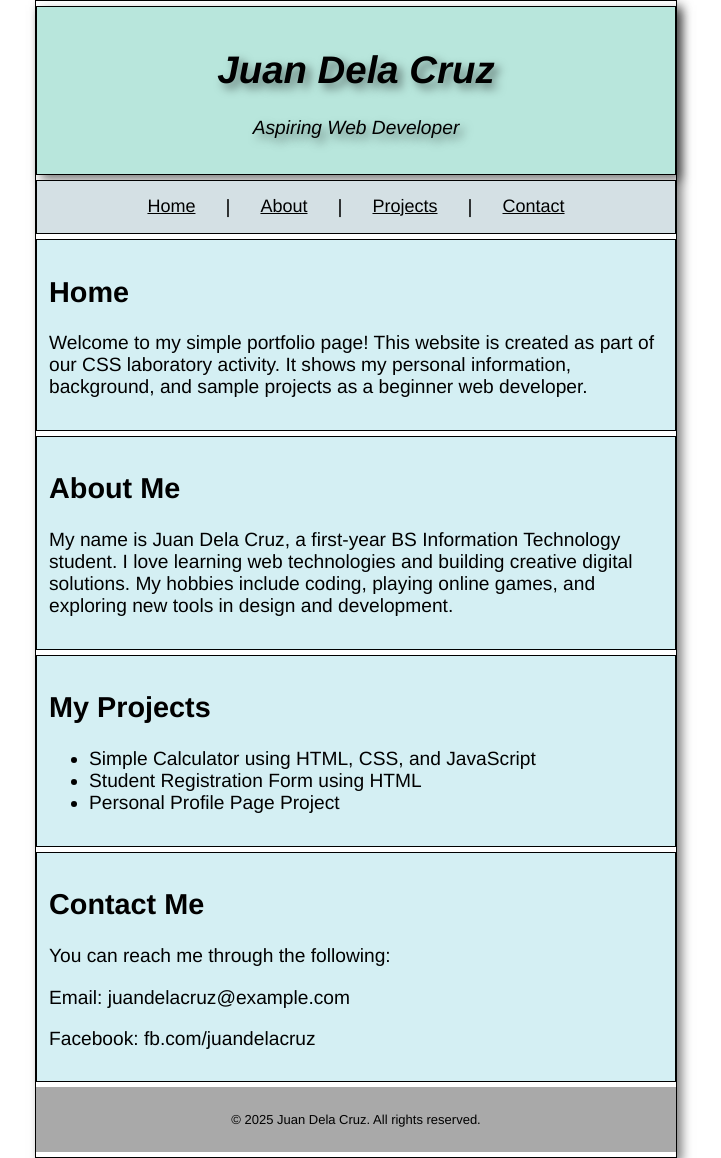
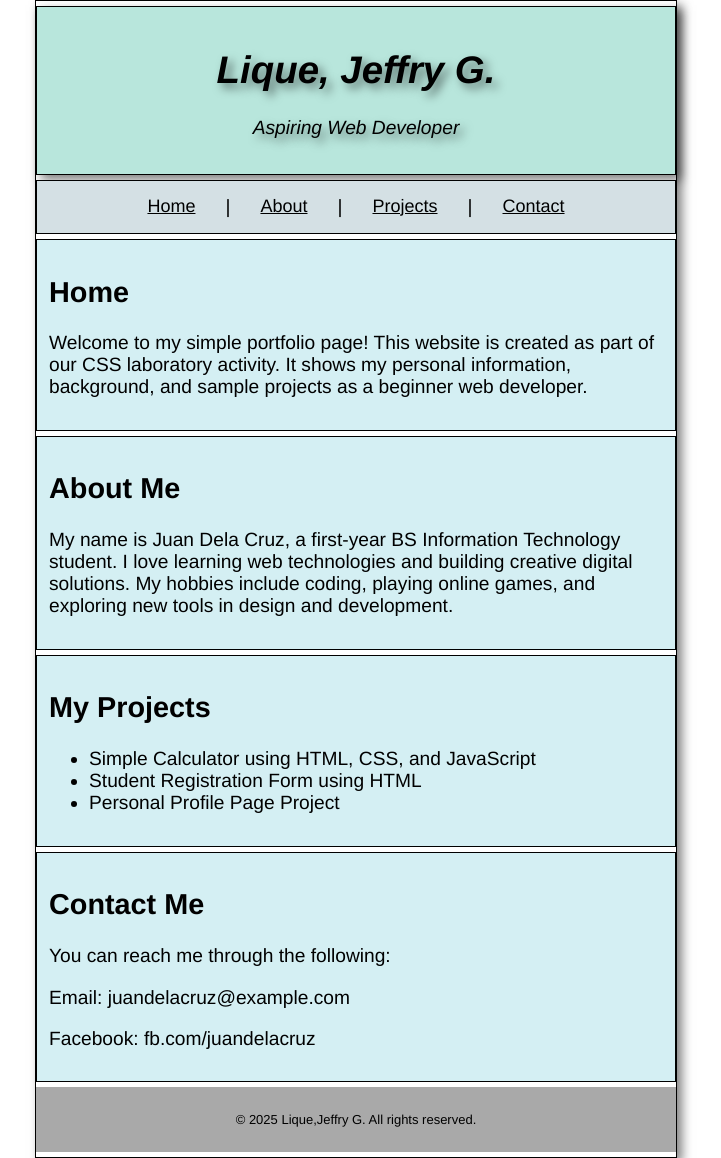
Before and after one commit to 20253784-maker/finalslab1, a plain HTML site: page index.html in a window 1280 px wide. Shown: the whole page, without its empty margins (284-1005 px from the left). Drawn offline with Linux system fonts and the light colour scheme.

Commit message:
first commit

```diff
--- a/index.html
+++ b/index.html
@@ -10,7 +10,7 @@
 <body>
 
     <header>
-        <h1>Juan Dela Cruz</h1>
+        <h1>Lique, Jeffry G.</h1>
         <p>Aspiring Web Developer</p>
     </header>
     <nav>
@@ -55,7 +55,7 @@
             </main>
 
             <footer>
-                <p>&copy; 2025 Juan Dela Cruz. All rights reserved.</p>
+                <p>&copy; 2025 Lique,Jeffry G. All rights reserved.</p>
             </footer>
 
         </body>
```
Also changed, not shown: 1 other file.
